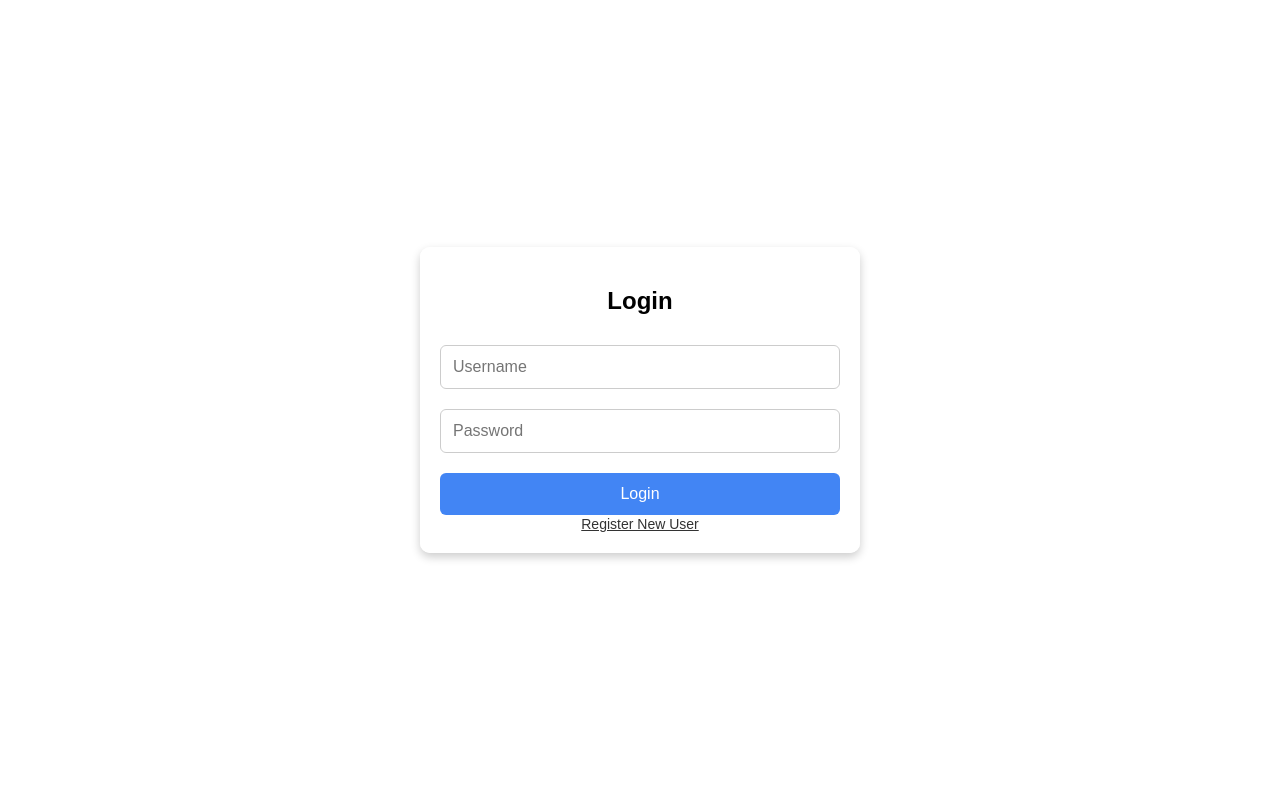
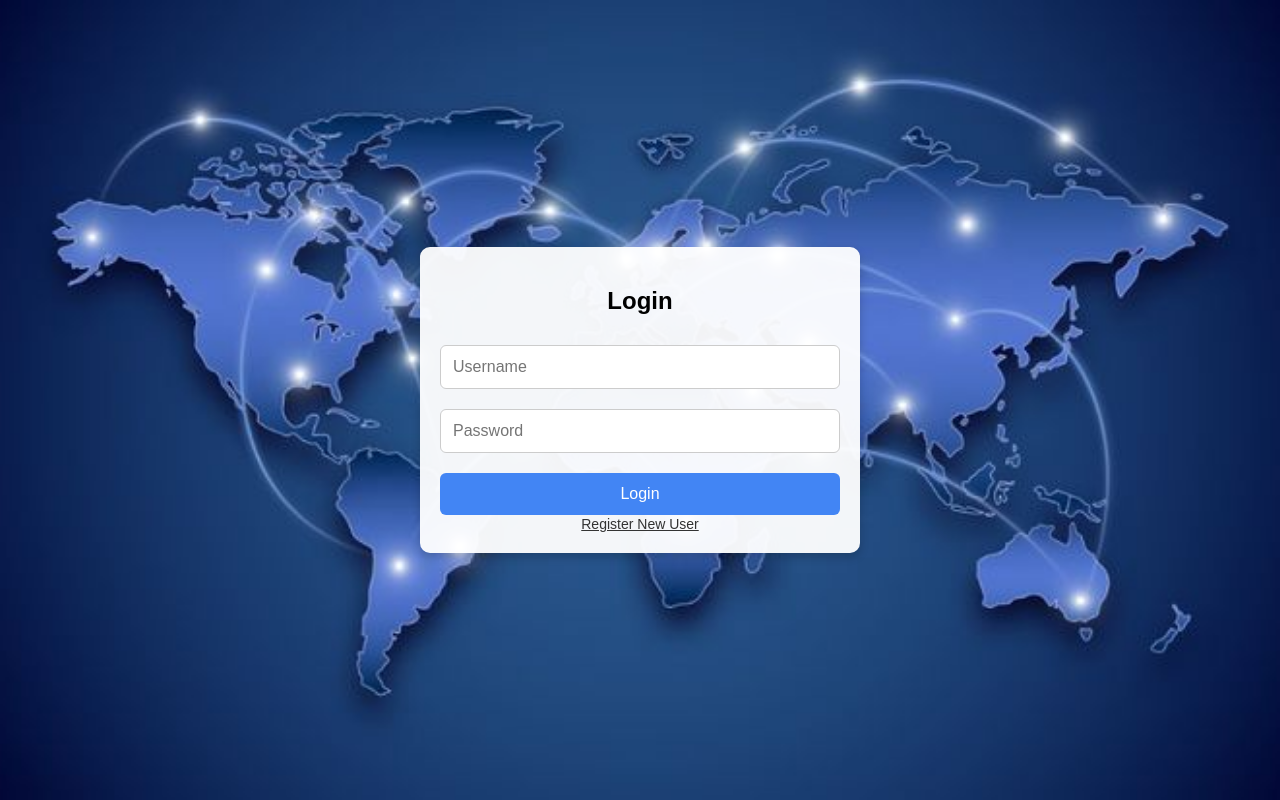
Before and after one commit to t9vee/employee-management, a plain HTML site: page index.html in a window 1280 px wide. Drawn offline with nearby package versions, Linux system fonts and the light colour scheme; some packages are replaced by stand-ins of ours.

Commit message:
Update style.css

```diff
--- a/css/style.css
+++ b/css/style.css
@@ -1,7 +1,7 @@
 /* General Page Styling */
 body.starting-page {
   font-family: Arial, sans-serif;
-  background: url('your-background-image.jpg') no-repeat center center fixed;
+  background: url('images/background.jpg') no-repeat center center fixed;
   background-size: cover;
   margin: 0;
   padding: 0;
```
